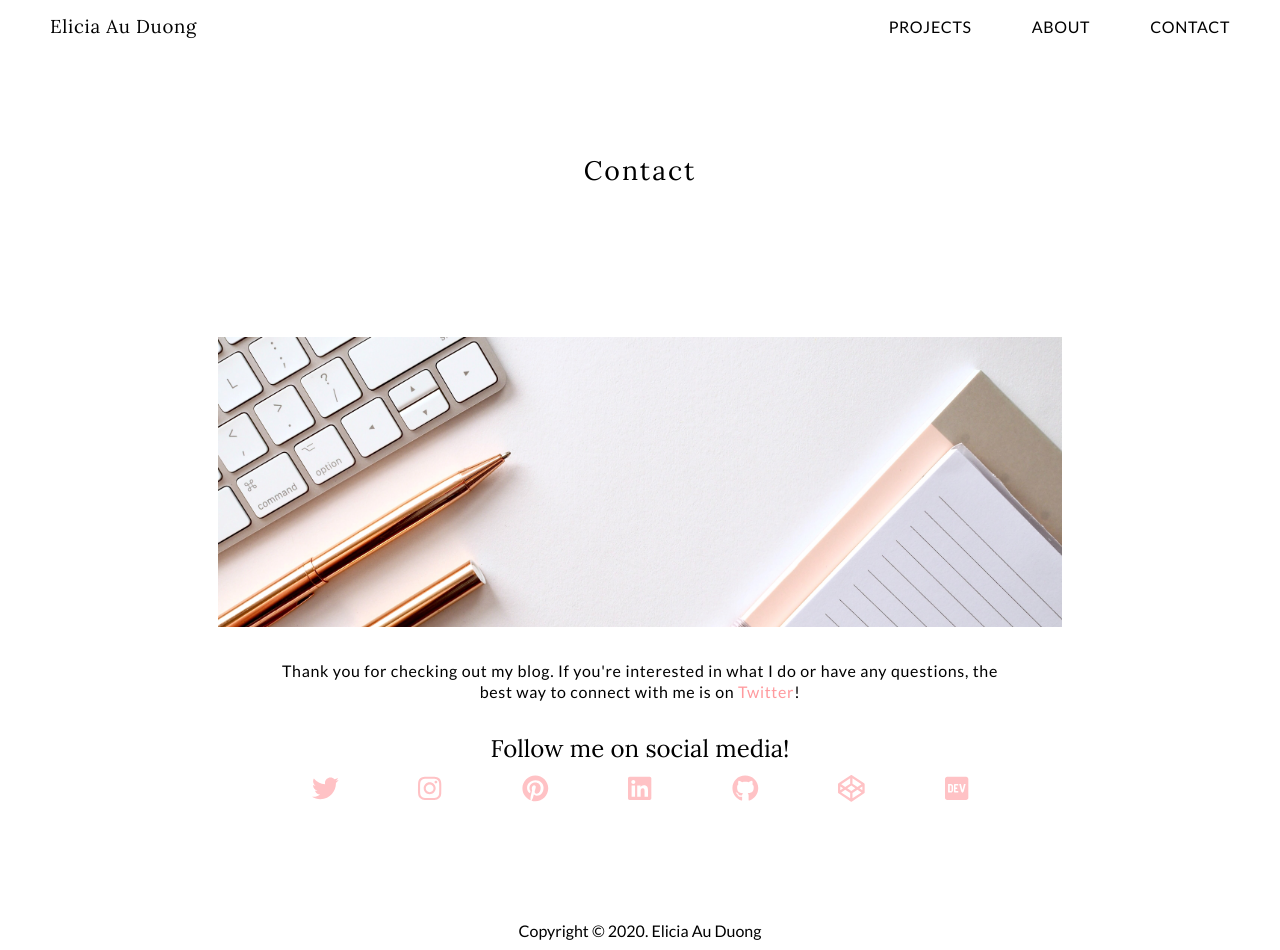
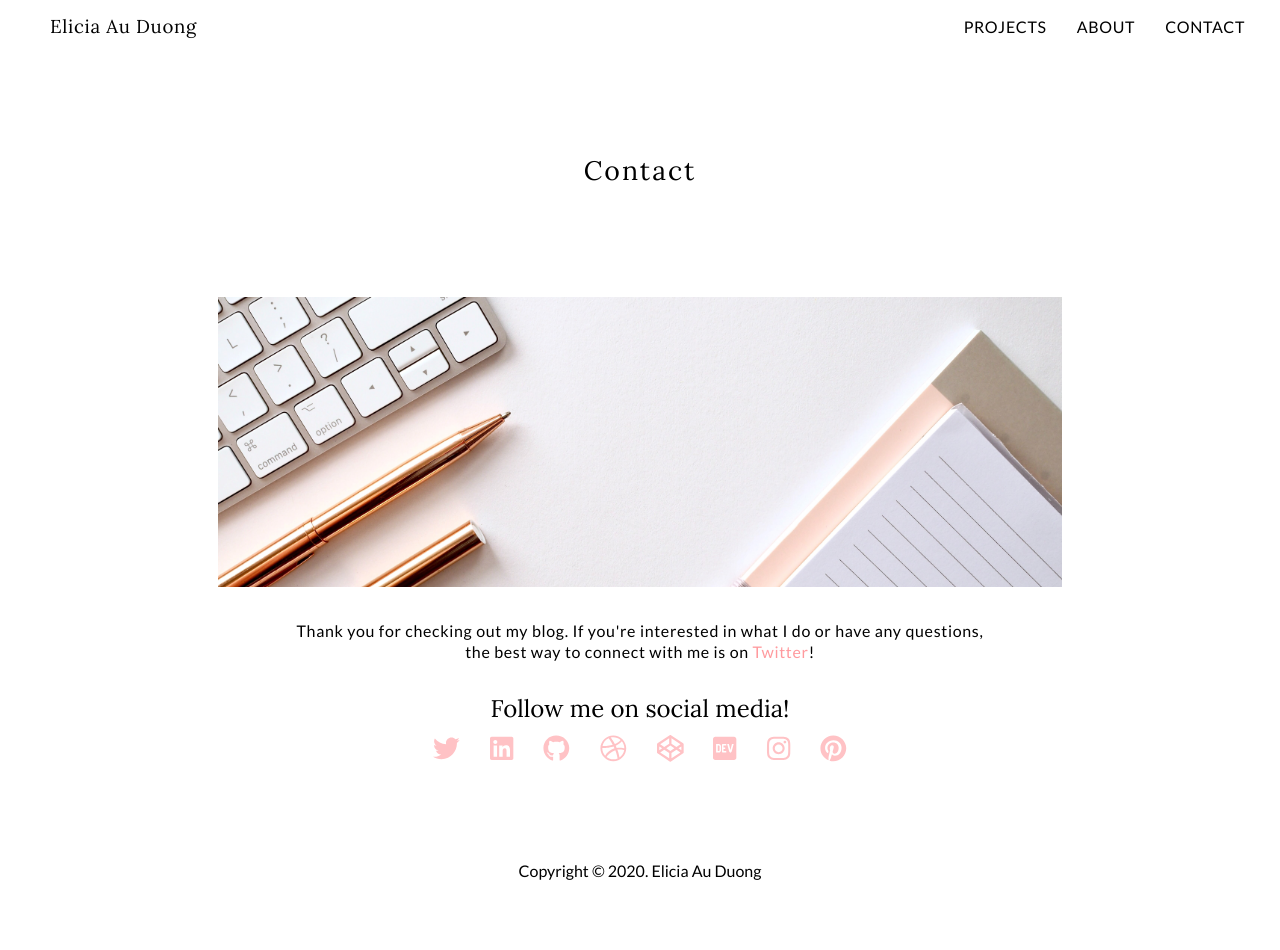
Before and after one commit to eliciaauduong/blog, a Gatsby site: page /contact in a window 1280 px wide. After the commit the page ends 890 px from the top, so only its background shows below. Built offline with nearby package versions, Linux system fonts and the light colour scheme; Gatsby itself is replaced by a stand-in of ours.

Commit message:
added dribbble link

```diff
--- a/src/pages/contact.js
+++ b/src/pages/contact.js
@@ -8,6 +8,7 @@ import {
   faGithub,
   faCodepen,
   faDev,
+  faDribbble,
 } from "@fortawesome/free-brands-svg-icons"
 import Layout from "../components/layout"
 import Contact from "../../static/contact.jpg"
@@ -45,22 +46,6 @@ export default function Home() {
               <FontAwesomeIcon icon={faTwitter} />
             </a>
             <a
-              href="https://www.instagram.com/eliciaauduong/"
-              target="_blank"
-              rel="noreferrer"
-              class="social-link"
-            >
-              <FontAwesomeIcon icon={faInstagram} />
-            </a>
-            <a
-              href="https://www.pinterest.com.au/eliciaauduong"
-              target="_blank"
-              rel="noreferrer"
-              class="social-link"
-            >
-              <FontAwesomeIcon icon={faPinterest} />
-            </a>
-            <a
               href="https://www.linkedin.com/in/eliciaauduong/"
               target="_blank"
               rel="noreferrer"
@@ -75,6 +60,14 @@ export default function Home() {
               class="social-link"
             >
               <FontAwesomeIcon icon={faGithub} />
+            </a>
+            <a
+              href="https://dribbble.com/eliciaauduong"
+              target="_blank"
+              rel="noreferrer"
+              class="social-link"
+            >
+              <FontAwesomeIcon icon={faDribbble} />
             </a>
             <a
               href="https://codepen.io/eliciaauduong"
@@ -92,6 +85,22 @@ export default function Home() {
             >
               <FontAwesomeIcon icon={faDev} />
             </a>
+            <a
+              href="https://www.instagram.com/eliciaauduong/"
+              target="_blank"
+              rel="noreferrer"
+              class="social-link"
+            >
+              <FontAwesomeIcon icon={faInstagram} />
+            </a>
+            <a
+              href="https://www.pinterest.com.au/eliciaauduong"
+              target="_blank"
+              rel="noreferrer"
+              class="social-link"
+            >
+              <FontAwesomeIcon icon={faPinterest} />
+            </a>
           </div>
         </section>
       </main>
--- a/src/styles/global.css
+++ b/src/styles/global.css
@@ -47,6 +47,8 @@ a {
   line-height: 16pt;
   letter-spacing: 0.5pt;
   color: var(--black);
+  padding: 0 15px;
+  transition: ease 0.5s;
 }
 
 button {
@@ -74,7 +76,7 @@ main {
 }
 
 section {
-  margin: 120px auto;
+  margin: 80px auto;
 }
 
 .sub-page {
@@ -85,13 +87,6 @@ section {
 footer {
   text-align: center;
   padding-bottom: 10px;
-}
-
-a {
-  color: var(--black);
-  font-size: 12pt;
-  padding: 0 30px;
-  transition: ease 0.5s;
 }
 
 a:hover,
@@ -121,6 +116,10 @@ a#name {
   padding: 0px 30px;
   transition: ease 1s;
   font-family: "Lora", serif;
+}
+
+.nav-link {
+  font-size: 12pt;
 }
 /*---------------------------------end navbar---------------------------------*/
 
@@ -310,7 +309,6 @@ a#name {
 .social-link {
   font-size: 20pt;
   color: var(--medium-pink);
-  margin: 20px 10px;
   transition: ease 0.5s;
 }
 
```
Also changed, not shown: src/pages/index.js (+25 -16 lines).
